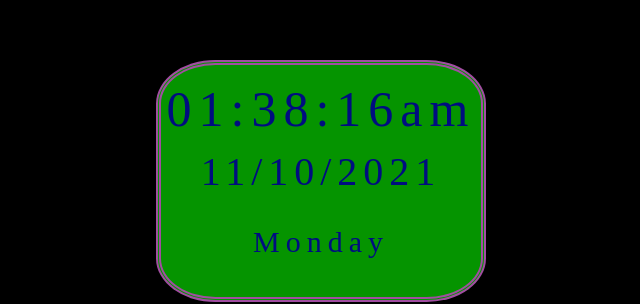
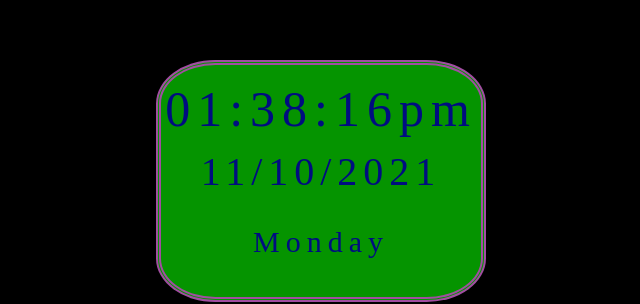
Before and after one commit to Nagashreegachar/Digital-Clock-with-Date-and-Day, a plain HTML site: page index.html in a window 1280 px wide. Shown: the part 219-523 px from the top of the page, 319-959 px from the left. Drawn offline with Linux system fonts and the light colour scheme.

Commit message:
first commit

```diff
--- a/index.html
+++ b/index.html
@@ -69,8 +69,9 @@
 
       if(h>12){
         h=h-12;
+        session="pm";
       }
-      if(h>=12)
+      if(h==12)
       {
         session="pm";
       }
```
